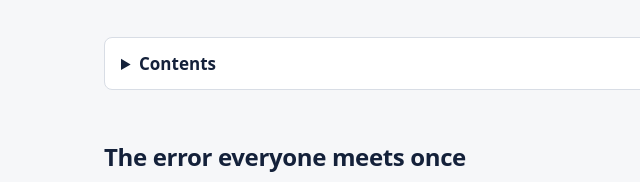
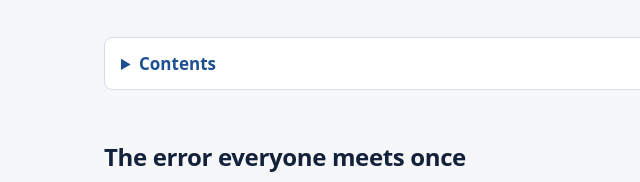
Before and after one commit to mahmudul-islam32/portfolio, an Astro site: page /blog/2026-11-12-cors-preflight-requests in a window 1280 px wide. In both pictures the pointer is over the heading "Contents". Shown: the part 491-673 px from the top of the page, 0-640 px from the left. Built offline with nearby package versions, Linux system fonts and the light colour scheme; Astro itself is replaced by a stand-in of ours.

Commit message:
Show a hover state on the contents toggle in posts

```diff
--- a/src/pages/blog/[...slug].astro
+++ b/src/pages/blog/[...slug].astro
@@ -128,6 +128,7 @@ const ld = [
   header { border-bottom: 1px solid var(--rule); margin-bottom: 2.5rem; }
   .toc { margin-bottom: 2.5rem; background: var(--surface); border: 1px solid var(--rule); border-radius: 8px; padding: 0.75rem 1rem; }
   .toc summary { cursor: pointer; font-weight: 600; }
+  .toc summary:hover { color: var(--accent); }
   .toc ol { margin: 0.75rem 0 0.25rem; padding-left: 1.3rem; }
   .author { margin-top: 3.5rem; padding: 1.25rem 1.4rem; border: 1px solid var(--rule); border-radius: 8px; background: var(--surface); font-size: 0.975rem; }
   .author p { margin: 0; }
```
